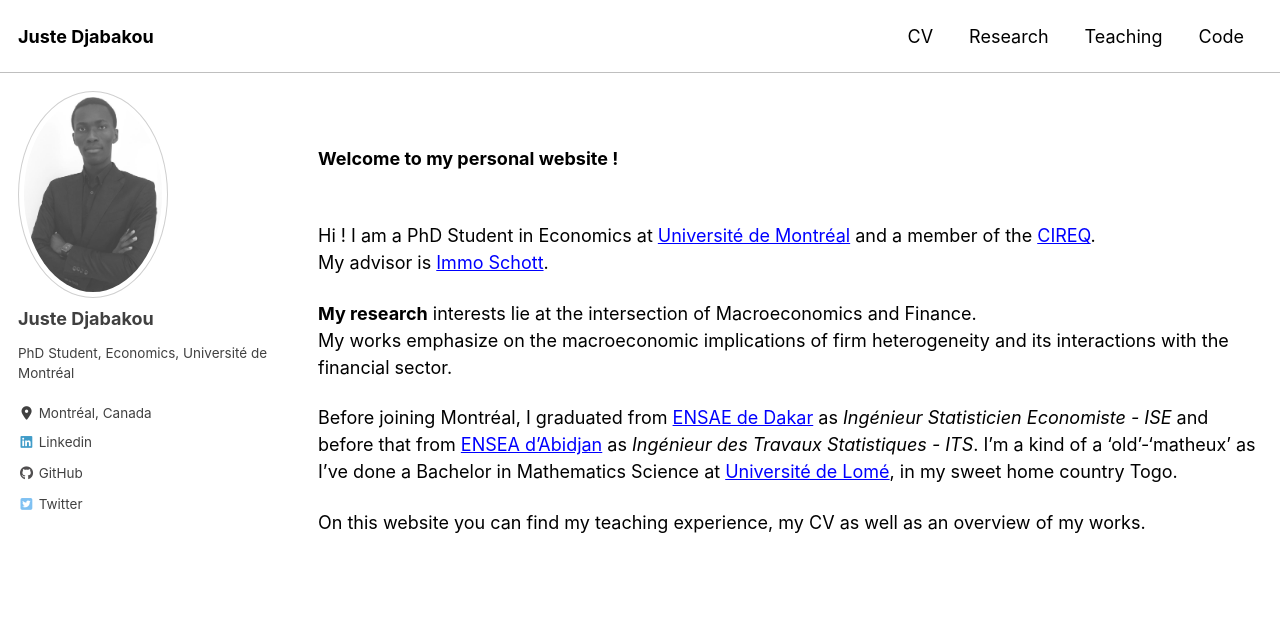
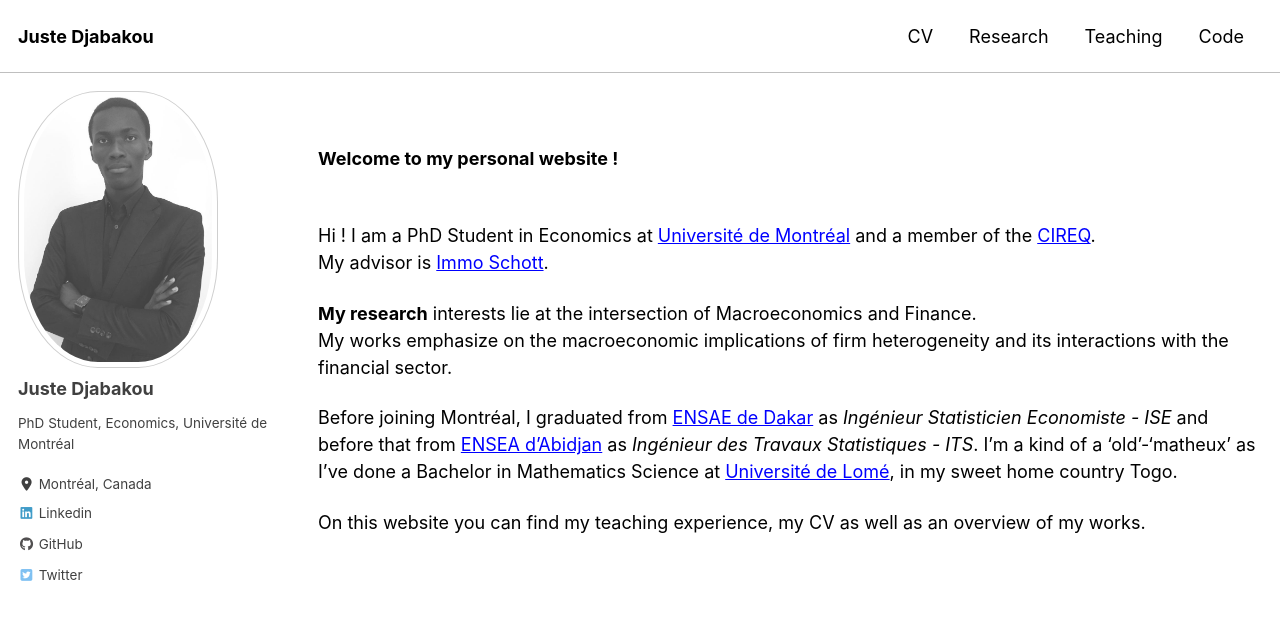
Before and after one commit to justedjabakou/justedjabakou.github.io, a Jekyll site: the page built from index.md, in a window 1280 px wide and 900 px high. Shown: the top 620 px of the window. Built offline with Jekyll 4.4.1, drawn with Linux system fonts in a browser that asks for light colours; cached includes are drawn as plain includes; nearby versions of some CDN libraries; the list of posts is cut into pages by our own code.

Commit message:
Update _sidebar.scss

```diff
--- a/_sass/minimal-mistakes/_sidebar.scss
+++ b/_sass/minimal-mistakes/_sidebar.scss
@@ -127,8 +127,8 @@
   }
 
   img {
-    max-width: 150px;
-    border-radius: 50%;
+    max-width: 200px;
+    border-radius: 40%;
 
     @include breakpoint($large) {
       padding: 5px;
```
